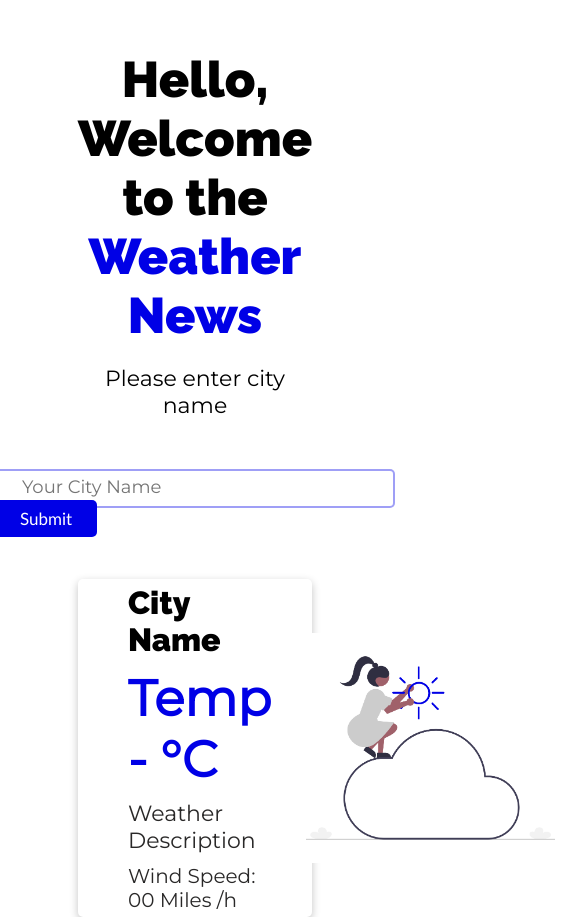
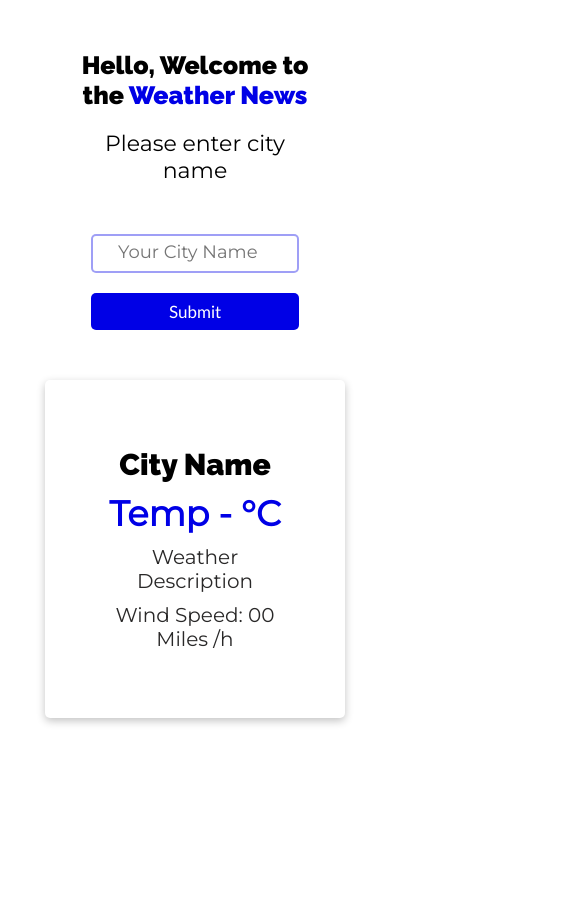
Before and after one commit to shaheer1429/shaheer-weather-app, a plain HTML site: page index.html in a window 390 px wide. Shown: the whole page, 585 px wide, since content can reach past the window. After the commit the page ends 844 px from the top, so only its background shows below. Drawn offline with Linux system fonts and the light colour scheme.

Commit message:
Responsive

```diff
--- a/style.css
+++ b/style.css
@@ -6,7 +6,7 @@
   box-sizing: border-box;
 }
 .wrap {
-  height: 100vh;
+  min-height: 100vh;
   max-width: 60%;
   display: flex;
   align-items: center;
@@ -29,7 +29,7 @@
 }
 form input {
   padding: 10px 25px;
-  width: 400px;
+  width: 90%;
   border-radius: 5px;
   border: none;
   border: 2px solid #0000e660;
@@ -56,8 +56,8 @@ form a {
 }
 .card {
   padding: 20px 50px;
-  width: 100%;
-  height: 40vh;
+  width: 650px;
+  min-height: 40vh;
   border-radius: 5px;
   display: flex;
   flex-direction: row;
@@ -97,3 +97,61 @@ form a {
   flex: 1.5;
   height: 230px;
 }
+@media all and (max-width: 972px) {
+  .title h2 {
+    font-size: 40px;
+  }
+  .text .name {
+    font-size: 25px;
+  }
+  .text .temp {
+    font-size: 30px;
+  }
+  .text .desc {
+    font-size: 16px;
+  }
+  .wind span {
+    font-size: 16px;
+  }
+}
+@media all and (max-width: 843px) {
+  .img {
+    display: none;
+  }
+  .card {
+    text-align: center;
+
+    width: 300px;
+  }
+  .title h2 {
+    font-size: 45px;
+  }
+  .text .name {
+    font-size: 30px;
+  }
+  .text .temp {
+    font-size: 35px;
+  }
+  .text .desc {
+    font-size: 20px;
+  }
+  .wind span {
+    font-size: 20px;
+  }
+  form {
+    display: flex;
+    justify-content: center;
+    align-items: center;
+    gap: 20px;
+    flex-direction: column;
+  }
+  form a {
+    width: 90%;
+    text-align: center;
+  }
+}
+@media all and (max-width: 430px) {
+  .title h2 {
+    font-size: 25px;
+  }
+}
```
